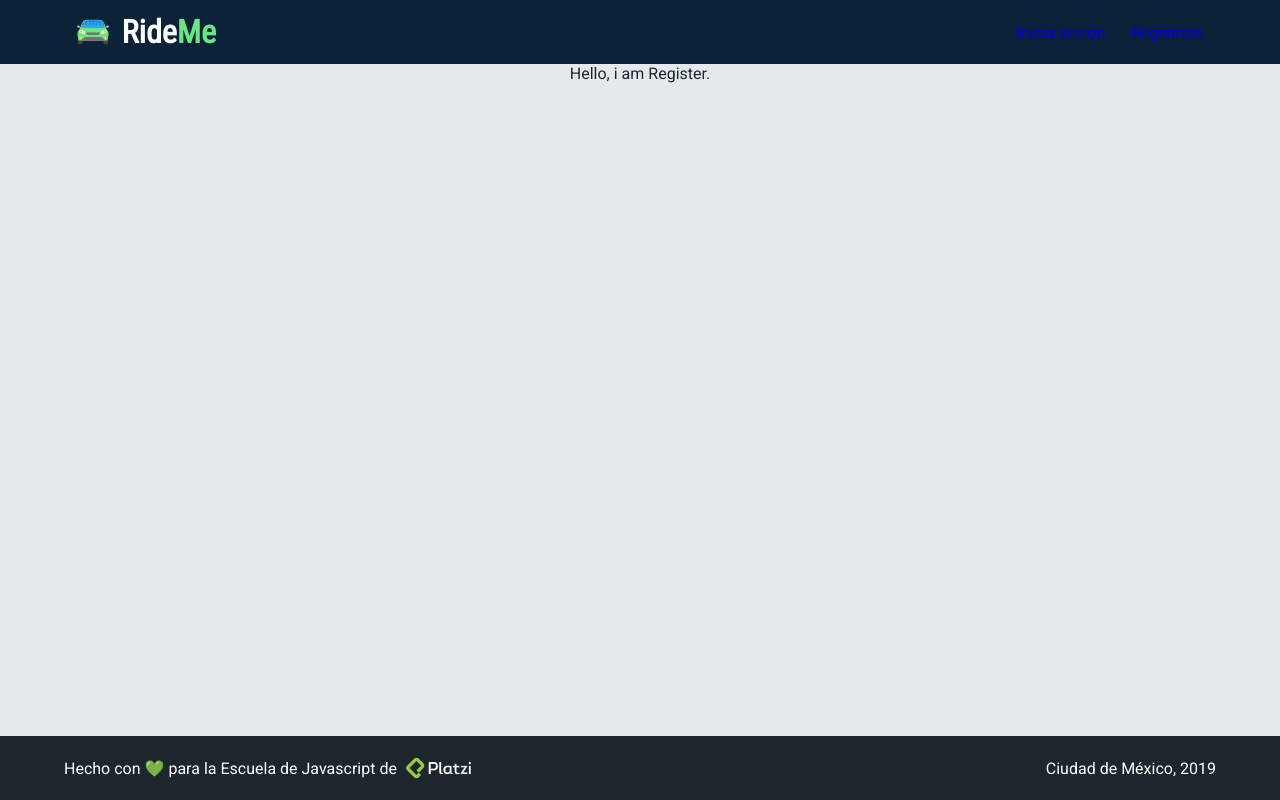
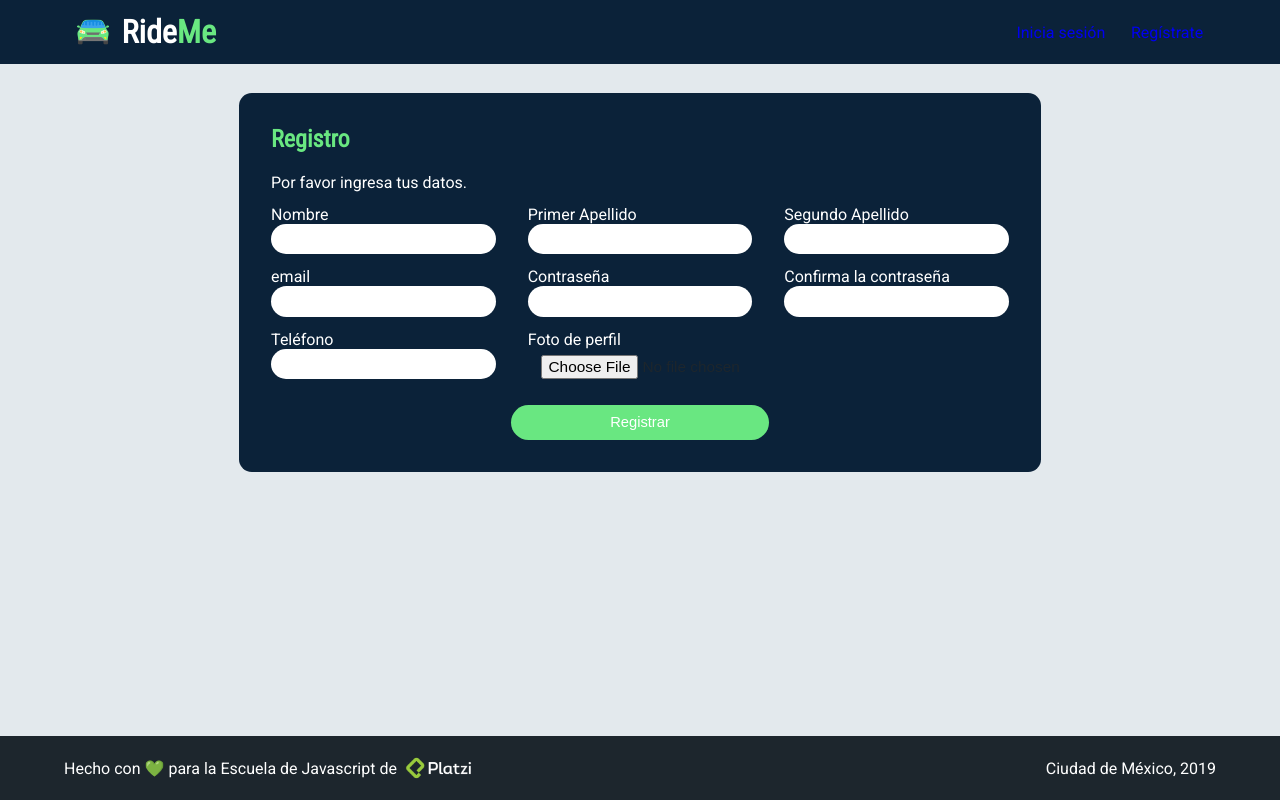
Before and after one commit to luisflorescode/RideMe, a React app: page /register in a window 1280 px wide. Built offline with nearby package versions, Linux system fonts and the light colour scheme.

Commit message:
Add RegisterForm component

```diff
--- a/src/assets/styles/App.scss
+++ b/src/assets/styles/App.scss
@@ -9,6 +9,18 @@
 @mixin flexCenCen {
   display: flex;
   justify-content: center;
+  align-items: center;
+}
+
+@mixin flexStaSta {
+  display: flex;
+  justify-content: flex-start;
+  align-items: flex-start;
+}
+
+@mixin flexStaCen {
+  display: flex;
+  justify-content: flex-start;
   align-items: center;
 }
 
@@ -151,6 +163,31 @@ button:disabled:hover {
     @include flexColStaCen;
   }
 
+  .formHorizontal {
+    .formHorizontal__line {
+      @include flexStaSta;
+
+      .formHorizontal__line-item {
+        @include flexColStaCen;
+        margin-right: 2.5vw;
+      }
+
+      .formHorizontal__line-item:last-child {
+        margin-right: 0;
+      }
+    }
+
+    .buttonContainer {
+      @include flexCenCen;
+      width: 100%;
+
+      button {
+        min-width: 35%;
+        width: fit-content;
+      }
+    }
+  }
+
   button {
     margin-top: 1.5vw;
     width: 100%;
--- a/src/assets/styles/Vars.scss
+++ b/src/assets/styles/Vars.scss
@@ -8,7 +8,7 @@ $text-font: "Roboto", sans-serif;
 $primary-color: #0B2239;
 $secondary-color: #E3E9ED;
 $success-color: #69E781;
-$select-color: #3AA2EB;
+$select-color: #4AD295;
 $danger-color: #D75A4A;
 $warning-color: #FFB229;
 $info-color: #0E2A47;
--- /dev/null
+++ b/src/assets/styles/components/RegisterForm.scss
@@ -0,0 +1,5 @@
+@import '../App.scss';
+
+.registerForm {
+  margin: 2.25vw 0;
+}
--- a/src/components/Hero.jsx
+++ b/src/components/Hero.jsx
@@ -1,4 +1,5 @@
 import React from 'react';
+import { Link } from 'react-router-dom';
 import heroImg from '../assets/static/hero.jpg';
 import '../assets/styles/components/Hero.scss';
 
@@ -11,9 +12,11 @@ const Hero = () => (
         Descubre una nueva manera de viajar, en RideMe te brindamos seguridad y
         la mayor comodidad en cada viaje.
       </p>
-      <button className='hero__right-button' type='button'>
-        Regístrate y comienza a viajar
-      </button>
+      <Link to='/register'>
+        <button className='hero__right-button' type='button'>
+          Regístrate y comienza a viajar
+        </button>
+      </Link>
     </article>
   </section>
 );
--- /dev/null
+++ b/src/components/RegisterForm.jsx
@@ -0,0 +1,162 @@
+import React from 'react';
+import { withFormik, Field, ErrorMessage, Form } from 'formik';
+import '../assets/styles/components/RegisterForm.scss';
+
+const RegisterForm = (props) => {
+  const {
+    isSubmitting,
+    isValid,
+  } = props;
+
+  return (
+    <div className='registerForm form'>
+      <h2 className='registerForm__title'>Registro</h2>
+      <span>Por favor ingresa tus datos.</span>
+      <Form className='registerForm__form formHorizontal'>
+        <div className='formHorizontal__line'>
+          <div className='formHorizontal__line-item'>
+            <span className='label'>Nombre</span>
+            <Field
+              type='text'
+              name='name'
+            />
+            <ErrorMessage name='name'>
+              {(message) => <div className='inputError'>{message}</div>}
+            </ErrorMessage>
+          </div>
+          <div className='formHorizontal__line-item'>
+            <span className='label'>Primer Apellido</span>
+            <Field
+              type='text'
+              name='firstLastName'
+            />
+            <ErrorMessage name='firstLastName'>
+              {(message) => <div className='inputError'>{message}</div>}
+            </ErrorMessage>
+          </div>
+          <div className='formHorizontal__line-item'>
+            <span className='label'>Segundo Apellido</span>
+            <Field
+              type='text'
+              name='secondLastName'
+            />
+            <ErrorMessage name='secondLastName'>
+              {(message) => <div className='inputError'>{message}</div>}
+            </ErrorMessage>
+          </div>
+        </div>
+        <div className='formHorizontal__line'>
+          <div className='formHorizontal__line-item'>
+            <span className='label'>email</span>
+            <Field
+              type='email'
+              name='email'
+            />
+            <ErrorMessage name='email'>
+              {(message) => <div className='inputError'>{message}</div>}
+            </ErrorMessage>
+          </div>
+          <div className='formHorizontal__line-item'>
+            <span className='label'>Contraseña</span>
+            <Field
+              type='password'
+              name='password'
+            />
+            <ErrorMessage name='password'>
+              {(message) => <div className='inputError'>{message}</div>}
+            </ErrorMessage>
+          </div>
+          <div className='formHorizontal__line-item'>
+            <span className='label'>Confirma la contraseña</span>
+            <Field
+              type='password'
+              name='passwordConfirm'
+            />
+            <ErrorMessage name='passwordConfirm'>
+              {(message) => <div className='inputError'>{message}</div>}
+            </ErrorMessage>
+          </div>
+        </div>
+        <div className='formHorizontal__line'>
+          <div className='formHorizontal__line-item'>
+            <span className='label'>Teléfono</span>
+            <Field
+              type='tel'
+              name='telephone'
+            />
+            <ErrorMessage name='telephone'>
+              {(message) => <div className='inputError'>{message}</div>}
+            </ErrorMessage>
+          </div>
+          <div className='formHorizontal__line-item'>
+            <span className='label'>Foto de perfil</span>
+            <Field
+              type='file'
+              name='photo'
+            />
+            <ErrorMessage name='photo'>
+              {(message) => <div className='inputError'>{message}</div>}
+            </ErrorMessage>
+          </div>
+        </div>
+        <div className='buttonContainer'>
+          <button
+            type='submit'
+            className={`submit ${isSubmitting || !isValid ? 'disabled' : ''}`}
+            disabled={isSubmitting || !isValid}
+          >
+            Registrar
+          </button>
+        </div>
+      </Form>
+    </div>
+  );
+};
+
+export default withFormik({
+  mapPropsToValues(props) {
+    return {
+      name: '',
+      firstLastName: '',
+      secondLastName: '',
+      email: '',
+      password: '',
+      passwordConfirm: '',
+      telephone: '',
+      photo: '',
+    };
+  },
+
+  validate(values) {
+    const errors = {};
+
+    if (!values.name) {
+      errors.name = 'Ingresa tu nombre.';
+    }
+
+    if (!values.firstLastName) {
+      errors.firstLastName = 'Ingresa tu primer apellído.';
+    }
+
+    if (!values.email) {
+      errors.email = 'Ingresa tu email.';
+    }
+
+    if (!values.password) {
+      errors.password = 'Ingresa una contraseña.';
+    } else if (!values.passwordConfirm) {
+      errors.passwordConfirm = 'Confirma la contraseña ingresada.';
+    }
+
+    if (!values.telephone) {
+      errors.telephone = 'Ingresa tu teléfono.';
+    }
+
+    return errors;
+  },
+
+  handleSubmit(values, formikBag) {
+    console.log(values);
+    formikBag.setSubmitting(false);
+  },
+})(RegisterForm);
--- a/src/containers/Register.jsx
+++ b/src/containers/Register.jsx
@@ -1,9 +1,10 @@
 import React from 'react';
 import Horizontal from '../layouts/Horizontal';
+import RegisterForm from '../components/RegisterForm';
 
 const Register = () => (
   <Horizontal>
-    Hello, i am Register.
+    <RegisterForm />
   </Horizontal>
 );
 
```
